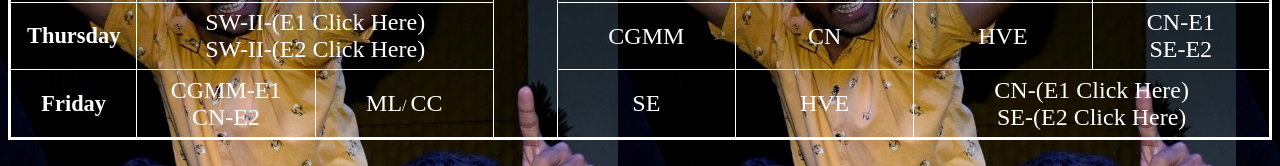
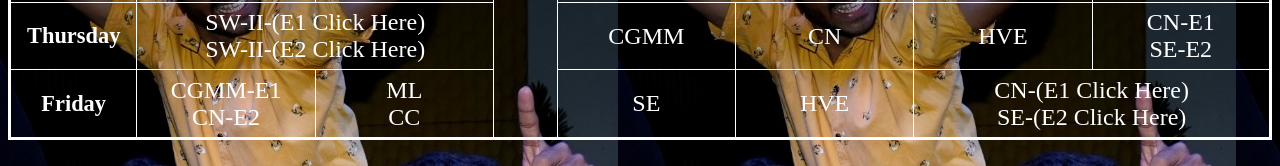
Before and after one commit to agreshgupta/TimeTableCS-E, a plain HTML site: page index.html in a window 1280 px wide. Shown: the part 365-531 px from the top of the page. Drawn offline with Linux system fonts and the light colour scheme.

Commit message:
first1 version

```diff
--- a/index.html
+++ b/index.html
@@ -189,7 +189,7 @@
                 <td class="tutorial"><a
                         href="https://us02web.zoom.us/j/9820889751?pwd=aGhIUHFIcVZPYk01YUJ6RzNhZnVzQT09">CGMM-E1</a><br>
                     <a href="https://us02web.zoom.us/j/4566506496?pwd=emVsRS8xN0RwMEI3azJqN1RlR3Izdz09">CN-E2</a></td>
-                <td><a href="https://us02web.zoom.us/j/83036790728?pwd=NFFNRVBGZlFCenh2Q1pZL2x6RlBDUT09">ML</a>/
+                <td><a href="https://us02web.zoom.us/j/83036790728?pwd=NFFNRVBGZlFCenh2Q1pZL2x6RlBDUT09">ML</a><br>
                     <a href="https://us02web.zoom.us/j/85489066391?pwd=V3RudThVdFg4RmVXbkR1N0txejNGUT09"> CC</a></td>
 
                 <td><a href="https://us02web.zoom.us/j/4892642489?pwd=UTlZNE90N3IzMWQ2RUVpdjVraWN1dz09">SE</a></td>
```
